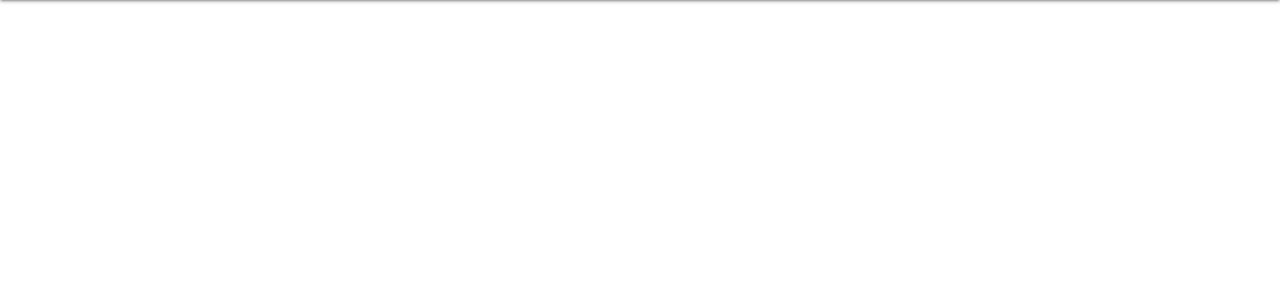
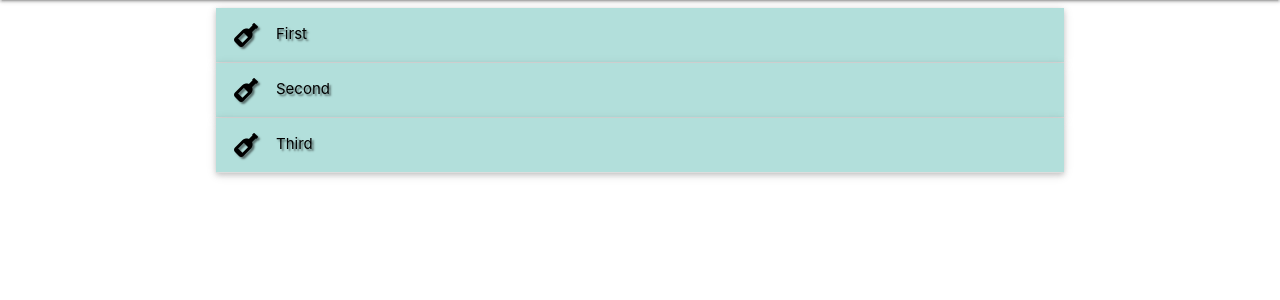
Before and after one commit to YOSTINA-dh/TSEHAY-S--KITCHEN, a Flask app: page / in a window 1280 px wide. Shown: the part 64-364 px from the top of the page. Run offline with Flask 2, Linux system fonts and the light colour scheme; data that the repository does not hold is empty; some libraries are stand-ins or nearby versions.

Commit message:
Add list collapsible setup

```diff
--- a/static/js/script.js
+++ b/static/js/script.js
@@ -4,6 +4,7 @@
 
 $(document).ready(function () {
     $(".sidenav").sidenav({edge: "left"});
+    $(".collapsible").collapsible();
 });
 
 
--- a/templates/lists.html
+++ b/templates/lists.html
@@ -8,4 +8,22 @@
       {{ list.vintage_date }}<br>
     {% endfor %}
 
+      <ul class="collapsible popout">
+        <li>
+          <div class="collapsible-header black-text teal lighten-4 text-shadow"><i class="fas fa-wine-bottle"></i>First
+          </div>
+          <div class="collapsible-body"><span>Lorem ipsum dolor sit amet.</span></div>
+        </li>
+        <li>
+          <div class="collapsible-header black-text teal lighten-4 text-shadow"><i class="fas fa-wine-bottle"></i>Second
+          </div>
+          <div class="collapsible-body"><span>Lorem ipsum dolor sit amet.</span></div>
+        </li>
+        <li>
+          <div class="collapsible-header black-text teal lighten-4 text-shadow"><i class="fas fa-wine-bottle"></i>Third
+          </div>
+          <div class="collapsible-body"><span>Lorem ipsum dolor sit amet.</span></div>
+        </li>
+      </ul>
+
 {% endblock %}
```
Lines whose indentation alone changed are shown as unchanged.
